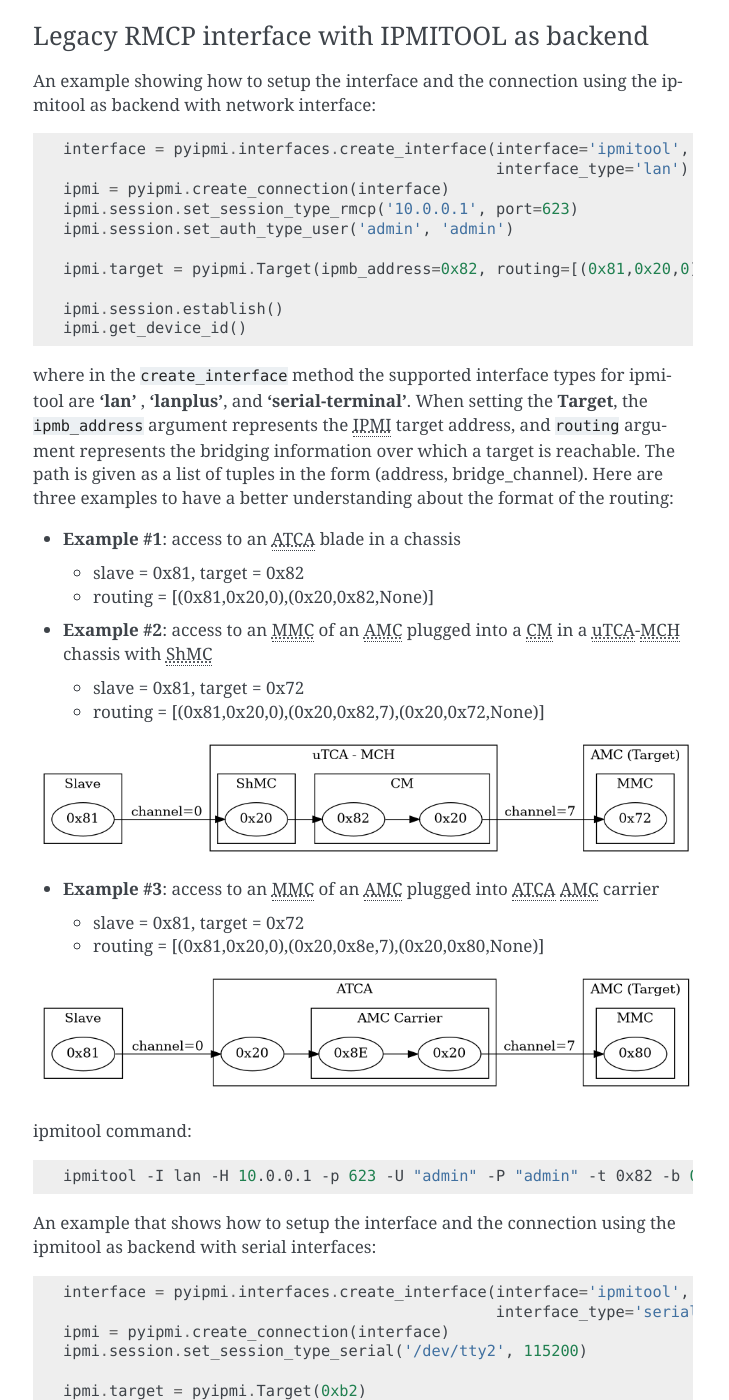
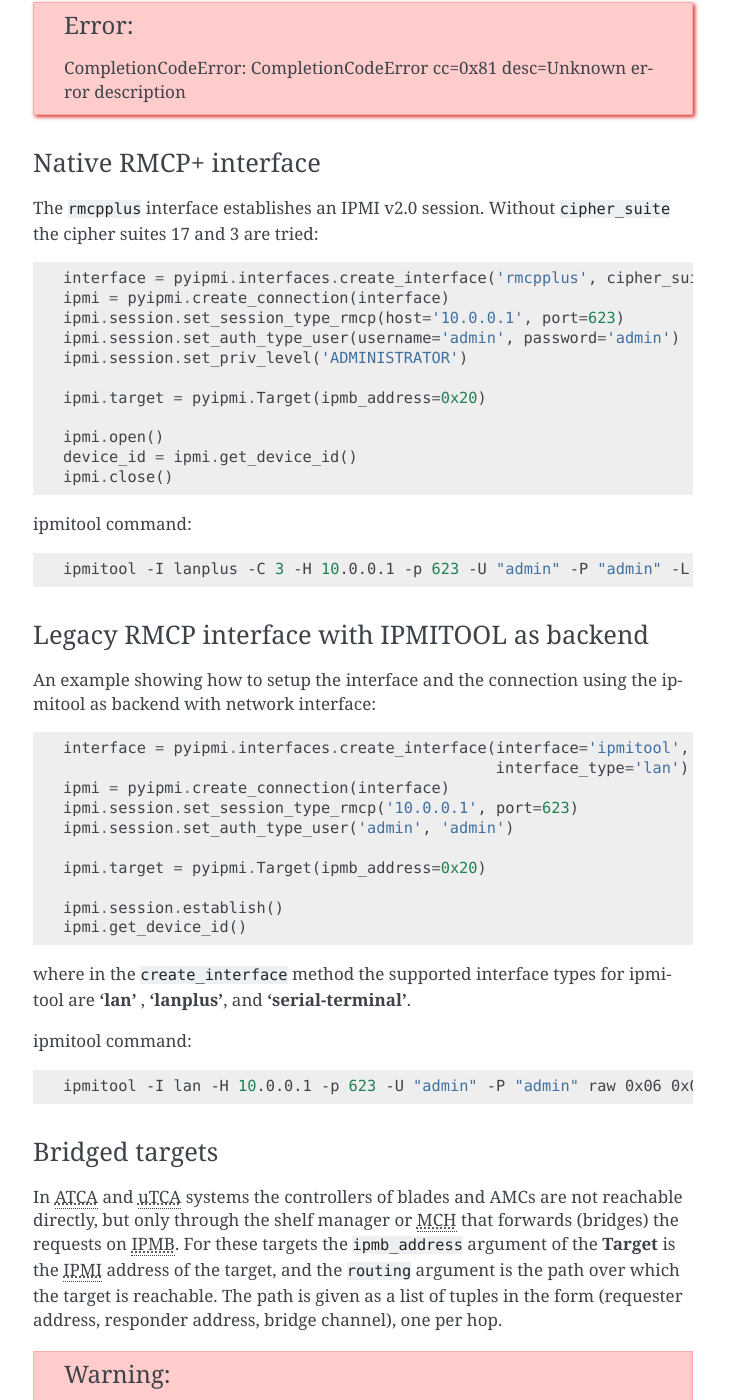
Before and after one commit to kontron/python-ipmi, a Sphinx documentation site: the page built from docs/source/quick_start.rst, in a window 1280 px wide and 1400 px high, scrolled down 2421 px. Shown: the whole window, without its empty margins (387-1116 px from the left). Built offline with Sphinx 7.4.7, drawn with Linux system fonts in a browser that asks for light colours; some of the changed text lies outside the part shown.

Commit message:
README: update examples
Also the parts in the quick_start is updated.

Signed-off-by: Heiko Thiery <heiko.thiery@gmail.com>

```diff
--- a/docs/source/quick_start.rst
+++ b/docs/source/quick_start.rst
@@ -16,14 +16,15 @@ Creating the session
 
 Authenticated :abbr:`IPMI (Intelligent Platform Management Interface)` communication to the :abbr:`BMC (Board Management Controller)` is accomplished by establishing a session. Once established, a session is identified by a Session ID. The Session ID identifies a connection between a given remote user and :abbr:`BMC (Board Management Controller)`, using either the :abbr:`LAN (Local Area Network)` or Serial/Modem connection.
 
-Before establishing the session the interface type shall be defined. There are 4 interface types included in this library:
+Before establishing the session the interface type shall be defined. These are the most common interface types included in this library:
 
+  * **'rmcpplus'** - native :abbr:`RMCP (Remote Management Control Protocol)`\+ (IPMI v2.0 over :abbr:`LAN (Local Area Network)`, like ``ipmitool -I lanplus``). Encrypted sessions need the `cryptography`_ package (``pip install python-ipmi[rmcpplus]``).
   * **'rmcp'** - using native :abbr:`RMCP (Remote Management Control Protocol)` encapsulation over :abbr:`LAN (Local Area Network)` (so called :abbr:`IPMI (Intelligent Platform Management Interface)` over :abbr:`LAN (Local Area Network)`). This interface requires only common python libraries.
   * **'ipmitool'** - so called legacy :abbr:`RMCP (Remote Management Control Protocol)`, still an :abbr:`IPMI (Intelligent Platform Management Interface)` over :abbr:`LAN (Local Area Network)`, but requires IPMITOOL as backend. This interface requires `ipmitool`_  compiled and installed, and each time an ipmitool command is issued a new session is established with the Target (left for legacy purposes; used before native rmcp was not implemented yet).
   * **'aardvark'** - :abbr:`IPMB (Intelligent Platform Management Bus)` interface (using the `Total Phase`_ Aardvark)
   * **'mock'** - This interface uses the ipmitool raw command to "emulate" an :abbr:`RMCP (Remote Management Control Protocol)` session. It uses the session information to assemble the correct ipmitool parameters. Therefore, a session must be established before any request can be sent.
 
-Then you create an instance of the ``pyipmi.Ipmi`` object using the ``interface`` instance just created, and set also the required parameters of the interface type. You should also set the :abbr:`IPMI (Intelligent Platform Management Interface)` **Target**, otherwise different runtime errors shall be expected later on when invoking methods of this library. Finally, you can try to establish a session. If there is a connection problem (no response), then you get the following error during session establishment:
+Then you create an instance of the ``pyipmi.Ipmi`` object using the ``interface`` instance just created, and set also the required parameters of the interface type. You should also set the :abbr:`IPMI (Intelligent Platform Management Interface)` **Target**. For the :abbr:`BMC (Board Management Controller)` of a server this is ``pyipmi.Target(0x20)`` without a routing. A routing is only needed for targets that are reachable through a bridge, e.g. blades and AMCs in ATCA or MicroTCA systems (see `Bridged targets`_). Finally, you can try to establish a session. If there is a connection problem (no response), then you get the following error during session establishment:
 
 .. error::
 
@@ -87,6 +88,31 @@ For ``create_interface`` method the first argument tells that a native RMCP inte
   CompletionCodeError: CompletionCodeError cc=0x81 desc=Unknown error description
 
 
+Native RMCP+ interface
+**********************
+
+The ``rmcpplus`` interface establishes an IPMI v2.0 session. Without ``cipher_suite`` the cipher suites 17 and 3 are tried:
+
+.. code:: python
+
+  interface = pyipmi.interfaces.create_interface('rmcpplus', cipher_suite=3)
+  ipmi = pyipmi.create_connection(interface)
+  ipmi.session.set_session_type_rmcp(host='10.0.0.1', port=623)
+  ipmi.session.set_auth_type_user(username='admin', password='admin')
+  ipmi.session.set_priv_level('ADMINISTRATOR')
+
+  ipmi.target = pyipmi.Target(ipmb_address=0x20)
+
+  ipmi.open()
+  device_id = ipmi.get_device_id()
+  ipmi.close()
+
+ipmitool command:
+
+.. code:: shell
+
+    ipmitool -I lanplus -C 3 -H 10.0.0.1 -p 623 -U "admin" -P "admin" -L ADMINISTRATOR raw 0x06 0x01
+
 Legacy RMCP interface with IPMITOOL as backend
 **********************************************
 
@@ -100,12 +126,36 @@ An example showing how to setup the interface and the connection using the ipmit
   ipmi.session.set_session_type_rmcp('10.0.0.1', port=623)
   ipmi.session.set_auth_type_user('admin', 'admin')
 
-  ipmi.target = pyipmi.Target(ipmb_address=0x82, routing=[(0x81,0x20,0),(0x20,0x82,7)])
+  ipmi.target = pyipmi.Target(ipmb_address=0x20)
 
   ipmi.session.establish()
   ipmi.get_device_id()
 
-where in the ``create_interface`` method the supported interface types for ipmitool are **'lan'** , **'lanplus'**, and **'serial-terminal'**. When setting the **Target**, the ``ipmb_address`` argument represents the :abbr:`IPMI (Intelligent Platform Management Interface)` target address, and ``routing`` argument represents the bridging information over which a target is reachable. The path is given as a list of tuples in the form (address, bridge_channel). Here are three examples to have a better understanding about the format of the routing:
+where in the ``create_interface`` method the supported interface types for ipmitool are **'lan'** , **'lanplus'**, and **'serial-terminal'**.
+
+ipmitool command:
+
+.. code:: shell
+
+    ipmitool -I lan -H 10.0.0.1 -p 623 -U "admin" -P "admin" raw 0x06 0x01
+
+Bridged targets
+***************
+
+In :abbr:`ATCA (Advanced Telecommunication Computing Architecture)` and :abbr:`uTCA (Micro Telecommunication Computing Architecture)` systems the controllers of blades and AMCs are not reachable directly, but only through the shelf manager or :abbr:`MCH (MicroTCA Carrier Hub)` that forwards (bridges) the requests on :abbr:`IPMB (Intelligent Platform Management Bus)`. For these targets the ``ipmb_address`` argument of the **Target** is the :abbr:`IPMI (Intelligent Platform Management Interface)` address of the target, and the ``routing`` argument is the path over which the target is reachable. The path is given as a list of tuples in the form (requester address, responder address, bridge channel), one per hop.
+
+.. warning::
+
+  Do not set a routing to talk to the :abbr:`BMC (Board Management Controller)` of a server itself. The bridged request is sent to a target that does not exist and fails, e.g. with completion code ``0x83`` (NAK on write) or ``ipmitool failed``.
+
+Example for an :abbr:`ATCA (Advanced Telecommunication Computing Architecture)` blade with the IPMB address 0x82 behind the shelf manager:
+
+.. code:: python
+
+  ipmi.target = pyipmi.Target(ipmb_address=0x82,
+                              routing=[(0x81, 0x20, 0), (0x20, 0x82, None)])
+
+Here are three examples to have a better understanding about the format of the routing:
 
 * **Example #1**: access to an :abbr:`ATCA (Advanced Telecommunication Computing Architecture)` blade in a chassis
 
@@ -191,7 +241,7 @@ where in the ``create_interface`` method the supported interface types for ipmit
 
 * **Example #3**: access to an :abbr:`MMC (Module Management Controller)` of an :abbr:`AMC (Advanced Mezzanine Card)` plugged into :abbr:`ATCA (Advanced Telecommunication Computing Architecture)` :abbr:`AMC (Advanced Mezzanine Card)` carrier
 
-  - slave = 0x81, target = 0x72
+  - slave = 0x81, target = 0x80
   - routing = [(0x81,0x20,0),(0x20,0x8e,7),(0x20,0x80,None)]
 
 .. graphviz::
@@ -232,11 +282,14 @@ where in the ``create_interface`` method the supported interface types for ipmit
     }
 
 
-ipmitool command:
+ipmitool command for example #1:
 
 .. code:: shell
 
     ipmitool -I lan -H 10.0.0.1 -p 623 -U "admin" -P "admin" -t 0x82 -b 0 -l 0 raw 0x06 0x01
+
+Serial interface with IPMITOOL as backend
+*****************************************
 
 An example that shows how to setup the interface and the connection using the ipmitool as backend with serial interfaces:
 
```
Also changed, not shown: other parts of docs/source/quick_start.rst (+1 -0 lines), README.md (+50 -24 lines).
